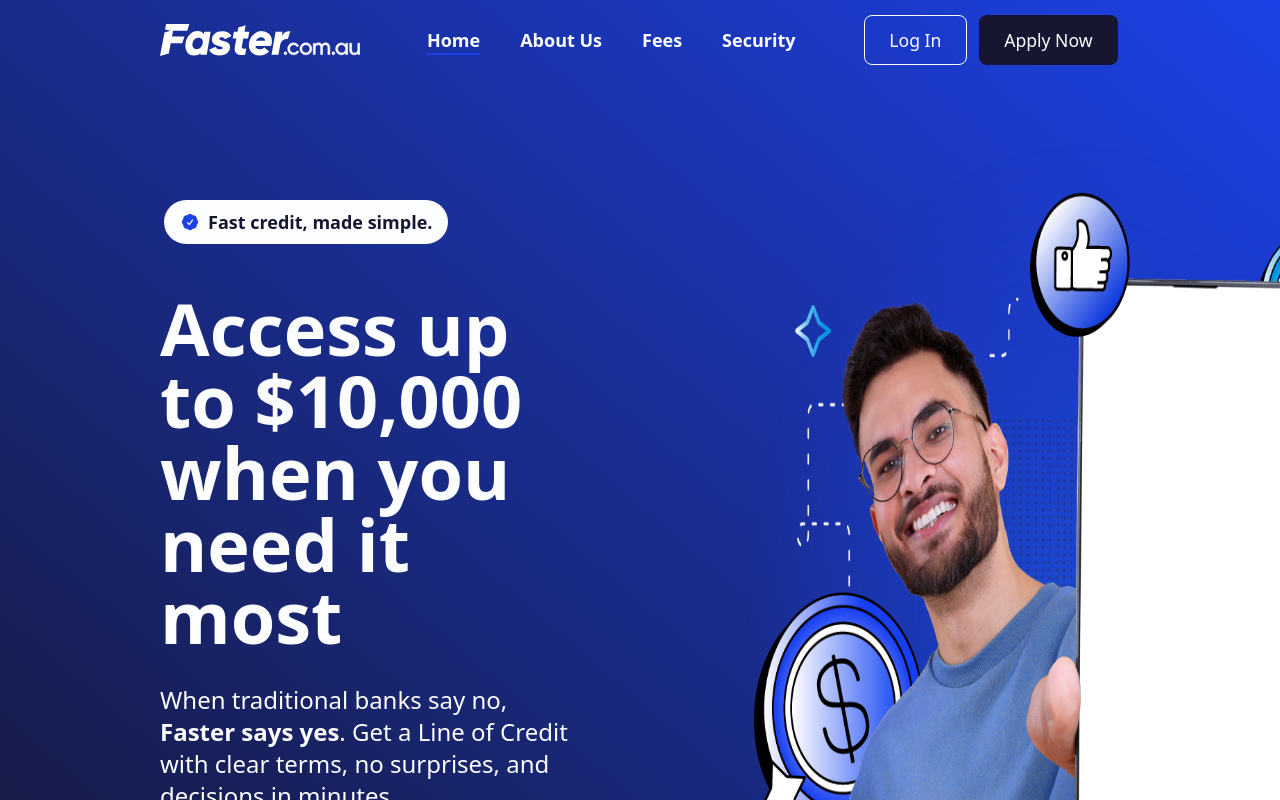
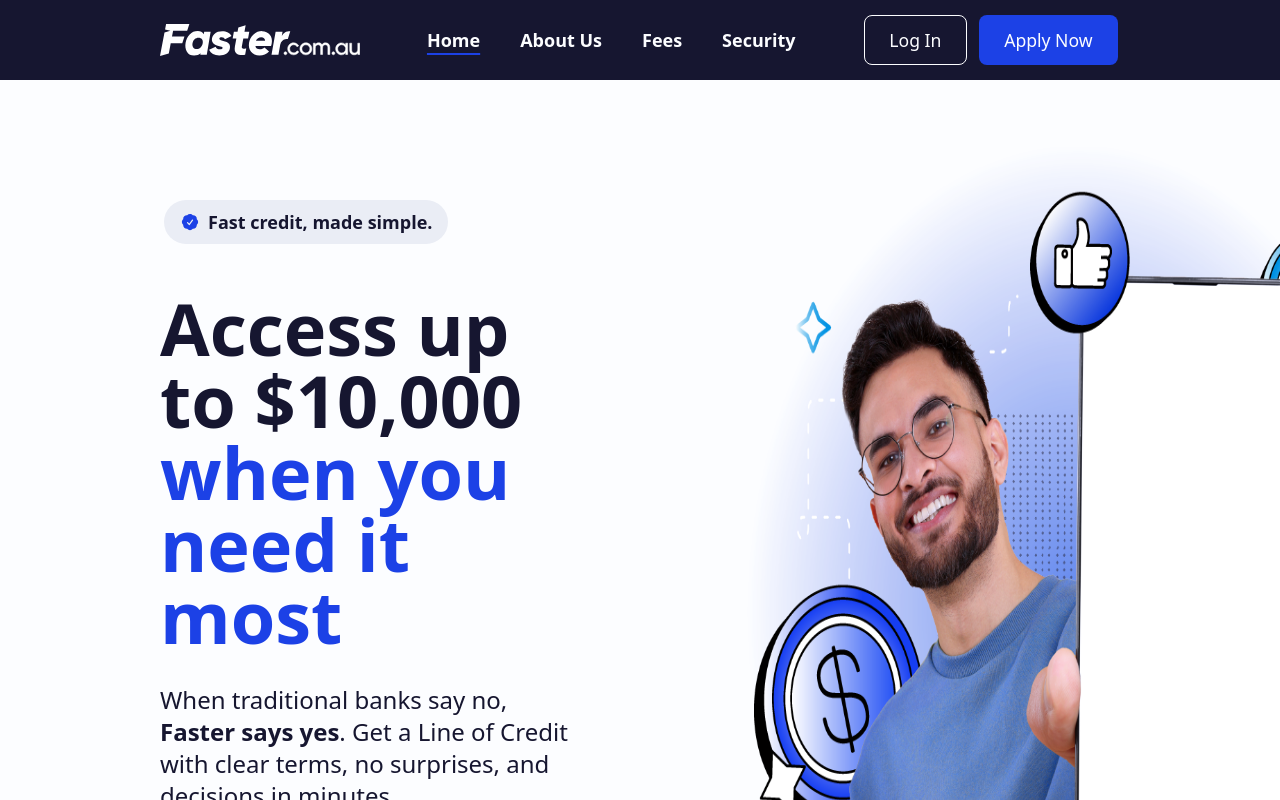
Before and after one commit to kelly-eugenia/faster-corporate, a React (Vite) app: page / in a window 1280 px wide. Shown: the top 800 px of the page. Built offline with nearby package versions, Linux system fonts and the light colour scheme.

Commit message:
Alternative hero section

```diff
--- a/src/components/NavBar.tsx
+++ b/src/components/NavBar.tsx
@@ -20,7 +20,7 @@ export default function NavBar() {
     "fixed top-0 left-0 right-0 z-50 py-1transition-colors duration-300",
     scrolled
       ? "bg-bg-secondary text-primary shadow-sm"
-      : "bg-transparent text-white",
+      : "bg-secondary text-white",
   ].join(" ");
 
   const linkClass = ({ isActive }: { isActive: boolean }) =>
@@ -77,7 +77,7 @@ export default function NavBar() {
               Log In
             </Link>
           </button>
-          <button className={scrolled ? "btn-primary" : "btn-primary-light"}>
+          <button className={scrolled ? "btn-primary" : "btn-primary"}>
             <Link to="/apply" className="font-medium text-bg-primary">
               Apply Now
             </Link>
--- a/src/pages/Home.tsx
+++ b/src/pages/Home.tsx
@@ -124,15 +124,18 @@ export default function Home() {
 
       <div className="w-full lg:px-40 sm:px-12 mx-auto">
         {/* Hero */}
-        <section className="lg:-mx-40 sm:-mx-12 mx-auto sm:px-12 lg:px-40 pt-24 lg:pt-32 py-12 lg:py-16 bg-gradient-to-tr from-secondary to-primary">
+        <section className="lg:-mx-40 sm:-mx-12 mx-auto sm:px-12 lg:px-40 pt-24 lg:pt-32 py-12 lg:py-16 bg-bg-primary">
           <div className="grid gap-32 lg:grid-cols-2 items-bottom">
             {/* Left */}
             <div className="md:py-16 md:pb-0 lg:py-16 lg:text-left sm:text-center">
-              <Pill text="Fast credit, made simple." color="bg-primary" />
-              <h1 className="mt-10 text-5xl md:text-6xl lg:text-7xl text-bg-primary">
-                Access up to $10,000 when you need it most
+              <Pill text="Fast credit, made simple." color="bg-secondary" />
+              <h1 className="mt-10 text-5xl md:text-6xl lg:text-7xl text-text-primary">
+                Access up to $10,000{" "}
+                <span className="text-primary font-[800]">
+                  when you need it most
+                </span>
               </h1>
-              <p className="text-bg-primary text-2xl my-8">
+              <p className="text-text-primary text-2xl my-8 mb-4">
                 When traditional banks say no, <strong>Faster says yes</strong>.
                 Get a Line of Credit with clear terms, no surprises, and
                 decisions in minutes.
```
